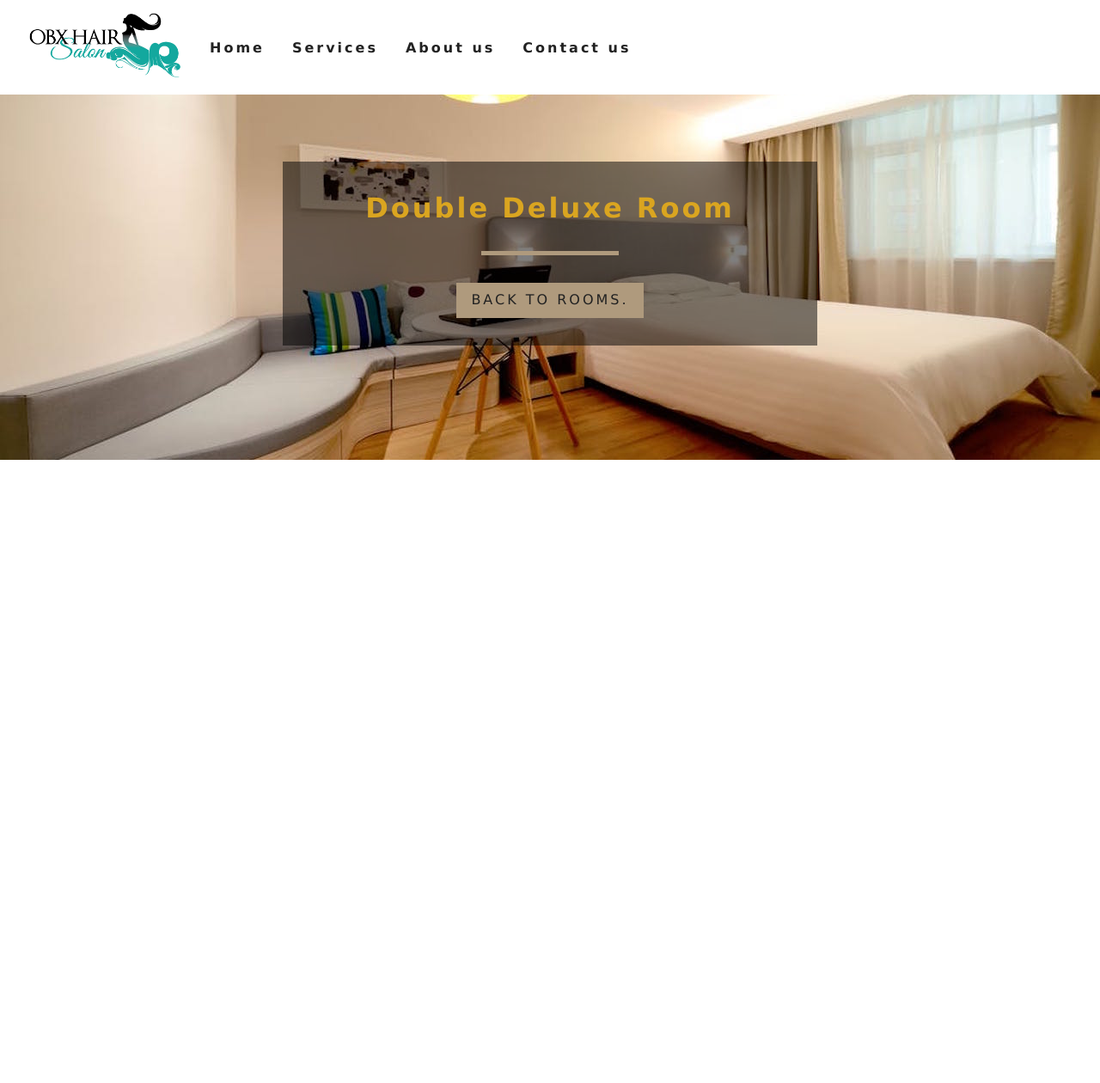
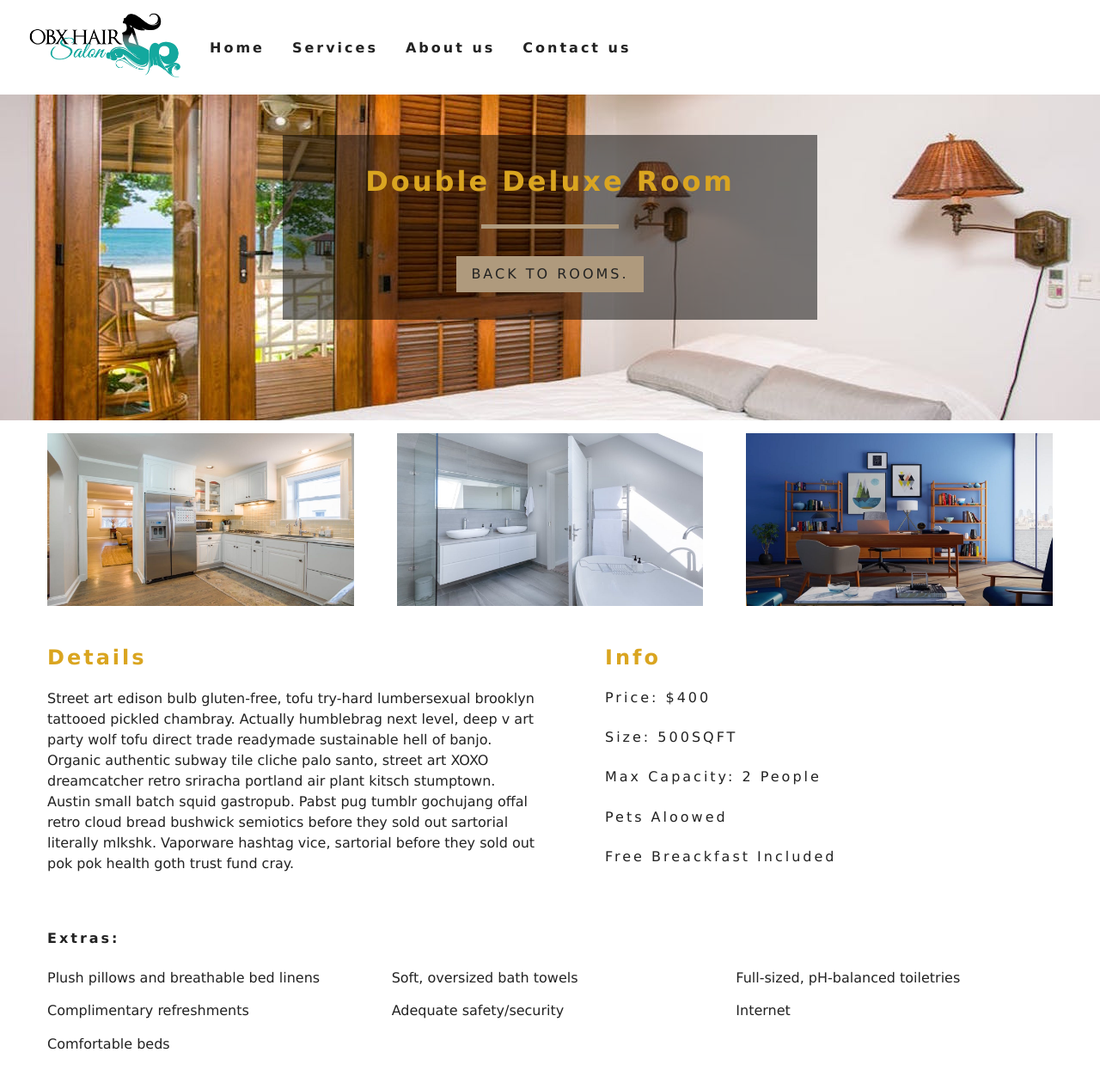
Before and after one commit to azadbagwan/aanamash, a React (Create React App) app: page /services/double-deluxe in a window 1280 px wide. Shown: the top 1260 px of the page at 86% size. Before the commit the page ends 800 px from the top, so only its background shows below. Built offline with nearby package versions, Linux system fonts and the light colour scheme.

Commit message:
updated salon servvices

```diff
--- a/src/App.css
+++ b/src/App.css
@@ -411,6 +411,7 @@
   padding: 5rem 0 0 0;
 }
 .single-room-images {
+  padding-top: 15px;
   width: 80vw;
   margin: 0 auto;
   display: grid;
--- /dev/null
+++ b/src/components/StyledHero.js
@@ -0,0 +1,12 @@
+import styled from 'styled-components';
+import defaultImg from "../images/room-1.jpeg"
+
+const StyledHero =styled.header`
+  min-height: calc(60vh - 46px);
+  background: url(${props => (props.img? props.img:defaultImg)}) center/cover no-repeat;
+  display: flex;
+  align-items: center;
+  justify-content: center;
+  padding-bottom:15px;
+`;
+export default StyledHero;
--- a/src/pages/Home.js
+++ b/src/pages/Home.js
@@ -5,6 +5,7 @@
 import {Link} from "react-router-dom";
 import ServicesHome from "../components/ServicesHome"
 import FeaturedRooms from "../components/FeaturedRooms"
+
 export default function Home() {
   return (
   <>
@@ -17,5 +18,6 @@
   </Hero>
   <ServicesHome></ServicesHome>
   <FeaturedRooms></FeaturedRooms>
+
   </>);
 }
--- a/src/pages/Singleservice.js
+++ b/src/pages/Singleservice.js
@@ -4,7 +4,7 @@
 import Banner from "../components/Banner";
 import {Link} from "react-router-dom";
 import {RoomContext} from "../context"
-
+import StyledHero from '../components/StyledHero'
 export default class Singleservice extends Component {
   constructor(props){
     super(props);
@@ -35,12 +35,46 @@
 
     }
     const {name,description,capacity,size,price,extras,breakfast,pets,images}= room;
-    return <Hero hero="roomsHero">
+    const [mainImg,...defaultImg]= images;
+    console.log(defaultImg)
+    return (
+    <>
+    <StyledHero img={mainImg || this.state.defaultBcg}>
       <Banner title={`${name} room`}>
         <Link to="/services" className="btn-primary">
           Back to rooms.
         </Link>
       </Banner>
-    </Hero>;
+    </StyledHero>
+    <section className="sigle-room">
+      <div className="single-room-images">
+        {defaultImg.map((item, index)=>{
+        return <img key={index} src={item} alt={name}/>;})}
+      </div>
+      <div className="single-room-info">
+        <article className="desc">
+          <h3> Details</h3>
+          <p>{description}</p>
+        </article>
+        <article className="info">
+          <h3>Info</h3>
+          <h6>Price: ${price}</h6>
+          <h6>Size: {size}SQFT</h6>
+          <h6>Max capacity: {capacity >1? `${capacity} people`:`${capacity} person` }</h6>
+          <h6>{pets?"Pets aloowed": "Pets not allowed"} </h6>
+          <h6>{breakfast && "Free breackfast included"}</h6>
+        </article>
+      </div>
+    </section>
+    <section className="room-extras">
+      <h6>Extras:</h6>
+      <ul className="extras">
+       { extras.map((item,index)=>{
+         return <li key={index}>{item}</li>
+       })}
+      </ul>
+    </section>
+    </>
+    );
   }
 }
```
